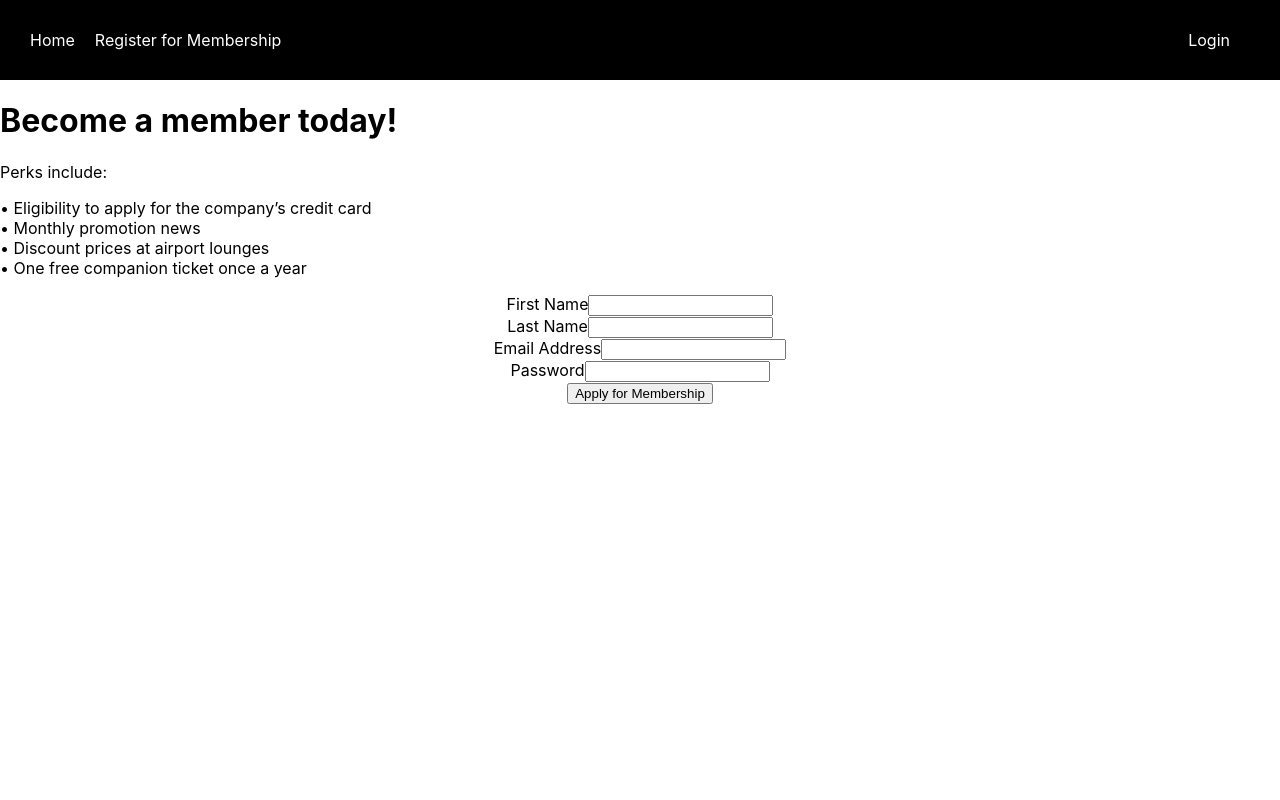
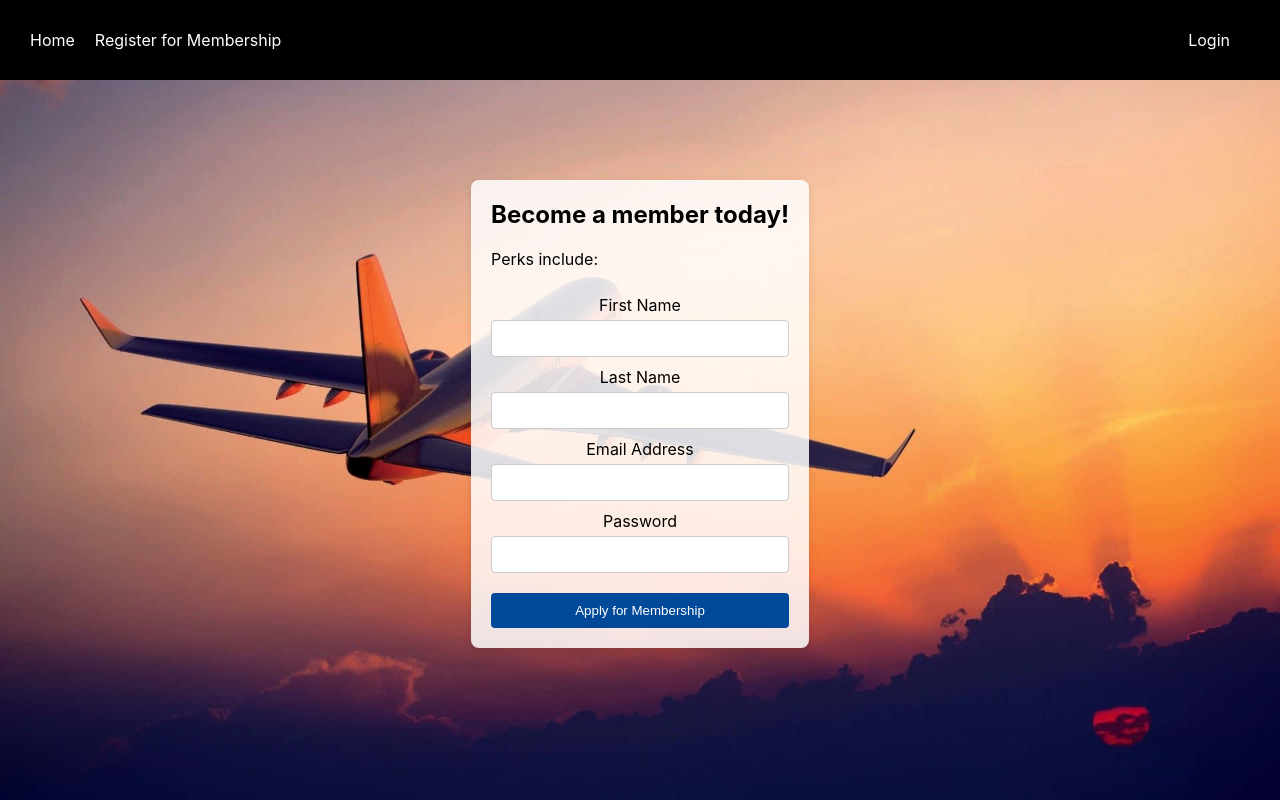
Before and after one commit to abedinmus/ensf614finalproject, a React (Create React App) app: page /register in a window 1280 px wide. Built offline with nearby package versions, Linux system fonts and the light colour scheme.

Commit message:
fixed formatting stuff

```diff
--- a/src/App.css
+++ b/src/App.css
@@ -5,7 +5,19 @@
   align-items: center;
   min-height: 100vh; /* Use min-height instead of height to accommodate content that might exceed the viewport's height */
   text-align: center; /* This centers the text within the flex items, if needed */
+  background-image: url('./images/wallpaper2.jpeg'); /* Adjust the path as needed */
+  background-size: cover;
+  background-repeat: no-repeat;
+  background-attachment: fixed;
+  background-position: center 10%;
+  height: 100;
+  background-color: #282c34;
 }
+
+/* .app-background {
+
+} */
+
 
 .form-wrapper {
   margin-top: -90vh;
@@ -18,6 +30,14 @@
   bottom: 0;
   left: 0;
   right: 0;
+}
+
+.form-wrapper-2 {
+  display: flex;
+  justify-content: center;
+  margin-top: 100px;
+  /* align-items: center; */
+  /* height: 100;  */
 }
 
 .App-logo {
@@ -65,7 +85,6 @@
   padding: 20px;
   border-radius: 8px;
   box-shadow: 0 4px 8px rgba(0, 0, 0, 0.1);
-  /* Add your existing styles here */
 }
 
 .booking-form-container h2 {
@@ -102,3 +121,13 @@
 .booking-form-container button:hover {
   background-color: #003366; /* Darker shade for hover effect */
 }
+
+.centered-container {
+  display: flex;
+  justify-content: center;
+}
+
+.left-aligned-text {
+  text-align: left;
+  max-width: 600px; /* Or any other suitable width */
+}
--- a/src/components/Home.js
+++ b/src/components/Home.js
@@ -40,14 +40,6 @@ function Home() {
         navigate('/flights', { state: formData });
     };
 
-    const headerStyle = {
-        backgroundImage: `url(${background})`,
-        backgroundSize: 'cover',
-        backgroundRepeat: 'no-repeat',
-        backgroundPosition: 'center 10%',
-        height: '100vh', // Full height of the viewport
-        color: 'white', // Assuming you want white text for better contrast
-    };
 
     //EXPRESS JS TEST STUFF: UNCOMMENT FOR TESTING PROXY
     // if (isLoading) return <div>Loading...</div>;
@@ -56,10 +48,7 @@ function Home() {
 
     return (
         <div>
-        <header className="App-header" style={headerStyle}>
-            {/* Header content might go here */}
-        </header>
-        <div className="form-wrapper"> {/* This is a new wrapper div for centering the form */}
+        <div className="form-wrapper-2"> {/* This is a new wrapper div for centering the form */}
             <div className="booking-form-container">
             <h2>Welcome to Romil Airlines!</h2>
             <p>Now accepting payment in ROMILCOIN.</p>
@@ -101,10 +90,6 @@ function Home() {
     );
 
 
-
-
-
-
 }
 
 export default Home;
--- a/src/components/RegisterForMembership.js
+++ b/src/components/RegisterForMembership.js
@@ -1,8 +1,11 @@
 // RegisterForMembership.js
-import React, {useState} from 'react';
-import romilnice from '../images/romil.jpg';
+import React from 'react';
+import { useNavigate } from 'react-router-dom'; // Import useNavigate
+import { useState } from 'react'; // Import useState
 
 function RegisterForMembership() {
+    const navigate = useNavigate();
+
     const [registrationData, setRegistrationData] = useState({
         firstName: '',
         lastName: '',
@@ -26,71 +29,56 @@ function RegisterForMembership() {
 
 return (
     <div>
-      <h1 style={{ textAlign: 'left' }}>Become a member today!</h1>
+
+        <div className="form-wrapper-2">
+            <div className="booking-form-container">
+            <h2>Become a member today!</h2>
             <p style={{ textAlign: 'left' }}>Perks include:</p>
-      <p style={{ textAlign: 'left' }}>
-        • Eligibility to apply for the company’s credit card<br />
-        • Monthly promotion news<br />
-        • Discount prices at airport lounges<br />
-        • One free companion ticket once a year
-      </p>
-
 
             <form onSubmit={handleSubmit}>
-        <div>
                 <label htmlFor="firstName">First Name</label>
                 <input
                     type="text"
                     id="firstName"
                     name="firstName"
+                    onChange={handleInputChange}
                     value={registrationData.firstName}
-            onChange={handleInputChange}
                 />
-        </div>
 
-        <div>
                 <label htmlFor="lastName">Last Name</label>
                 <input
                     type="text"
                     id="lastName"
                     name="lastName"
+                    onChange={handleInputChange}
                     value={registrationData.lastName}
-            onChange={handleInputChange}
                 />
-        </div>
 
-        <div>
                 <label htmlFor="email">Email Address</label>
                 <input
-            type="email"
+                    type="email"  // Changed to type="email" for proper validation
                     id="email"
                     name="email"
+                    onChange={handleInputChange}
                     value={registrationData.email}
-            onChange={handleInputChange}
                 />
-        </div>
 
-        <div>
                 <label htmlFor="password">Password</label>
                 <input
-            type="password"
+                    type="password"  // Added type="password" here
                     id="password"
                     name="password"
+                    onChange={handleInputChange}
                     value={registrationData.password}
-            onChange={handleInputChange}
                 />
-        </div>
 
                 <button type="submit">Apply for Membership</button>
             </form>
-
-      {/* <img src={romilnice} alt="romil" style={{ width: '400px' }} />; */}
-
-
-
-
+            </div>
+        </div>
     </div>
 );
+
 }
 
 export default RegisterForMembership;
```
Also changed, not shown: src/components/RegisterForMembershipPlaceHolder.js (added, +105 -0 lines). Lines whose indentation alone changed are shown as unchanged.
